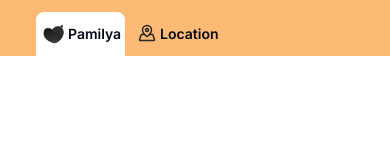
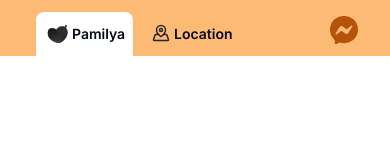
Before and after one commit to johncanero/pamilyamarket, a Next.js app: page / in a window 390 px wide. Shown: the top 160 px of the page. Built offline with nearby package versions, Linux system fonts and the light colour scheme.

Commit message:
feat: add messenger logo at mobile and tablet

```diff
--- a/components/NavbarTabs.tsx
+++ b/components/NavbarTabs.tsx
@@ -14,7 +14,7 @@ import { BsMessenger } from "react-icons/bs";
 export function NavbarTabs() {
     return (
         <div className="flex justify-between mx-8 md:mx-16">
-            <Tabs defaultValue="home" className="w-[200px] md:w-[300px]">
+            <Tabs defaultValue="home" className="w-[220px] md:w-[300px]">
                 <TabsList className="grid w-full grid-cols-2 gap-x-1">
                     <Link href="/">
                         <TabsTrigger value="home">
@@ -58,6 +58,19 @@ export function NavbarTabs() {
                     </Link>
                 </div>
             </div>
+
+            {/* Pamilya Market - Taglline (sm-md) */}
+            <div className="lg:hidden">
+                <div className="flex">
+                    <Link
+                        target="_blank"
+                        rel="noopener noreferrer"
+                        href="http://m.me/pamilyamarketph"
+                    >
+                        <BsMessenger size={28} className="mt-2 text-amber-700 hover:text-amber-800" />
+                    </Link>
+                </div>
+            </div>
         </div>
     )
 }
--- a/components/ui/tabs-pamilya.tsx
+++ b/components/ui/tabs-pamilya.tsx
@@ -29,7 +29,7 @@ const TabsTrigger = React.forwardRef<
   <TabsPrimitive.Trigger
     ref={ref}
     className={cn(
-      "inline-flex items-center justify-center whitespace-nowrap rounded-t-lg px-1 md:px-6 py-3 text-md font-semibold transition-all  disabled:pointer-events-none disabled:opacity-50 data-[state=active]:bg-white data-[state=active]:text-foreground data-[state=active]:shadow-none",
+      "inline-flex items-center justify-center whitespace-nowrap rounded-t-lg px-2 md:px-6 py-3 text-md font-semibold transition-all  disabled:pointer-events-none disabled:opacity-50 data-[state=active]:bg-white data-[state=active]:text-foreground data-[state=active]:shadow-none",
       className
     )}
     {...props}
```
